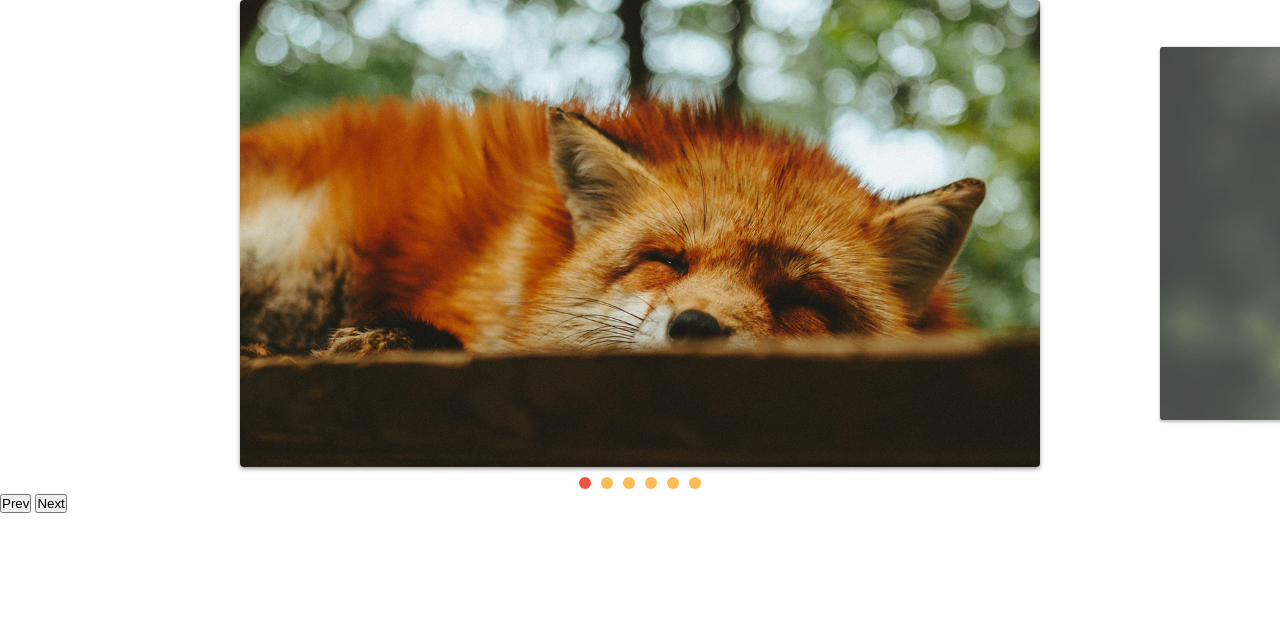
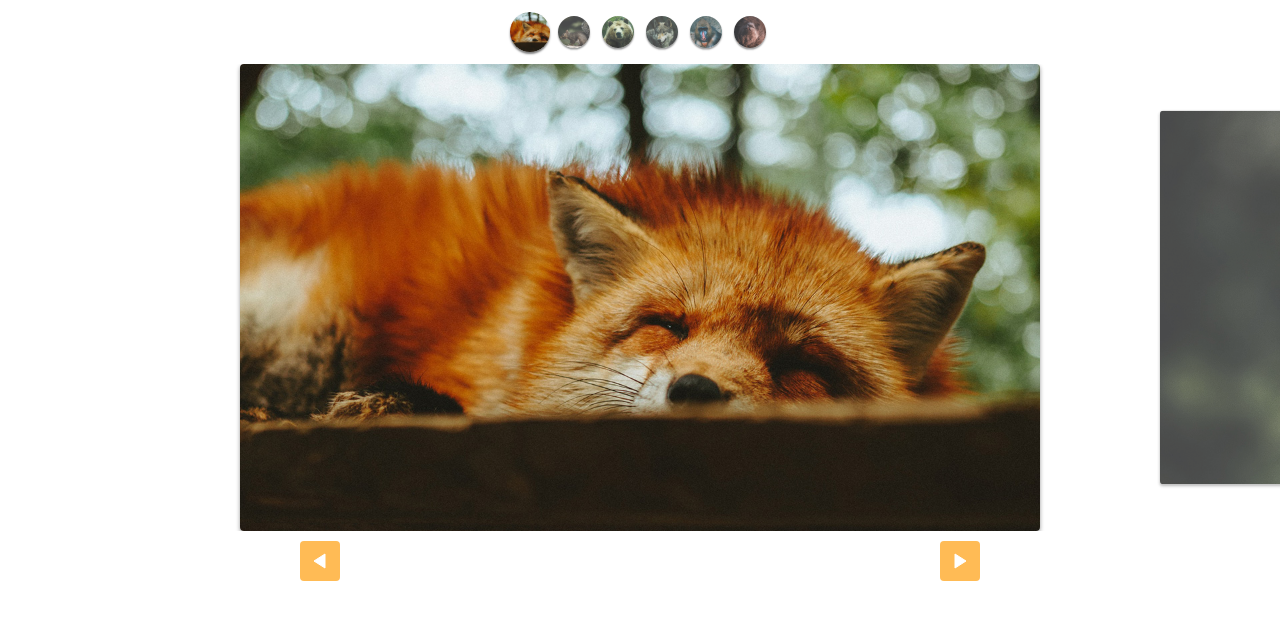
Before and after one commit to ErkMrqs/Slide, a plain HTML site: page index.html in a window 1280 px wide. Drawn offline with Linux system fonts and the light colour scheme.

Commit message:
Controle customizado adicionado

```diff
--- a/css/style.css
+++ b/css/style.css
@@ -67,3 +67,47 @@ img {
 [data-control="slide"] li a:hover {
   background-color: #e54;
 }
+
+.custom-controls {
+  display: flex;
+  justify-content: center;
+  margin: 10px 0;
+  flex-wrap: wrap;
+}
+
+.custom-controls li {
+  opacity: 0.8;
+  transform: scale(0.8);
+  width: 40px;
+  height: 40px;
+  border-radius: 50%;
+  overflow: hidden;
+  margin: 2px;
+  box-shadow: 0 2px 2px rgba(0, 0, 0, 0.5);
+  transition: 0.3s;
+}
+
+.custom-controls li.active {
+  opacity: 1;
+  transform: scale(1);
+}
+
+.arrow-nav {
+  display: flex;
+  justify-content: space-around;
+  margin: 10px 0;
+}
+
+.arrow-nav button {
+  cursor: pointer;
+  border: none;
+  border-radius: 4px;
+  color: #fff;
+  width: 40px;
+  height: 40px;
+  background: #fb5 url("../img/arrow.svg") center center no-repeat;
+}
+
+.arrow-nav button.prev {
+  transform: rotate(-180deg);
+}
--- a/index.html
+++ b/index.html
@@ -9,6 +9,15 @@
 </head>
 
 <body>
+  <ul class="custom-controls">
+    <li><img src="img/foto1-thumb.jpg" alt=""></li>
+    <li><img src="img/foto2-thumb.jpg" alt=""></li>
+    <li><img src="img/foto3-thumb.jpg" alt=""></li>
+    <li><img src="img/foto4-thumb.jpg" alt=""></li>
+    <li><img src="img/foto5-thumb.jpg" alt=""></li>
+    <li><img src="img/foto6-thumb.jpg" alt=""></li>
+  </ul>
+
   <div class="slide-wrapper">
     <ul class="slide">
       <li><img src="img/foto1.jpg" alt=""></li>
@@ -20,8 +29,8 @@
     </ul>
   </div>
   <div class="arrow-nav">
-    <button class="prev">Prev</button>
-    <button class="next">Next</button>
+    <button class="prev"></button>
+    <button class="next"></button>
   </div>
   <script type="module" src="js/script.js"></script>
 </body>
--- a/js/script.js
+++ b/js/script.js
@@ -1,5 +1,5 @@
-import { SlideNav } from "./slide.js";
+import SlideNav from "./slide.js";
 const slide = new SlideNav(".slide", ".slide-wrapper");
 slide.init();
 slide.addArrow(".prev", ".next");
-slide.addControl();
+slide.addControl(".custom-controls");
--- a/js/slide.js
+++ b/js/slide.js
@@ -151,7 +151,7 @@ export class Slide {
   }
 }
 
-export class SlideNav extends Slide {
+export default class SlideNav extends Slide {
   constructor(slide, wrapper) {
     super(slide, wrapper);
     this.bindControlEvents();
```
